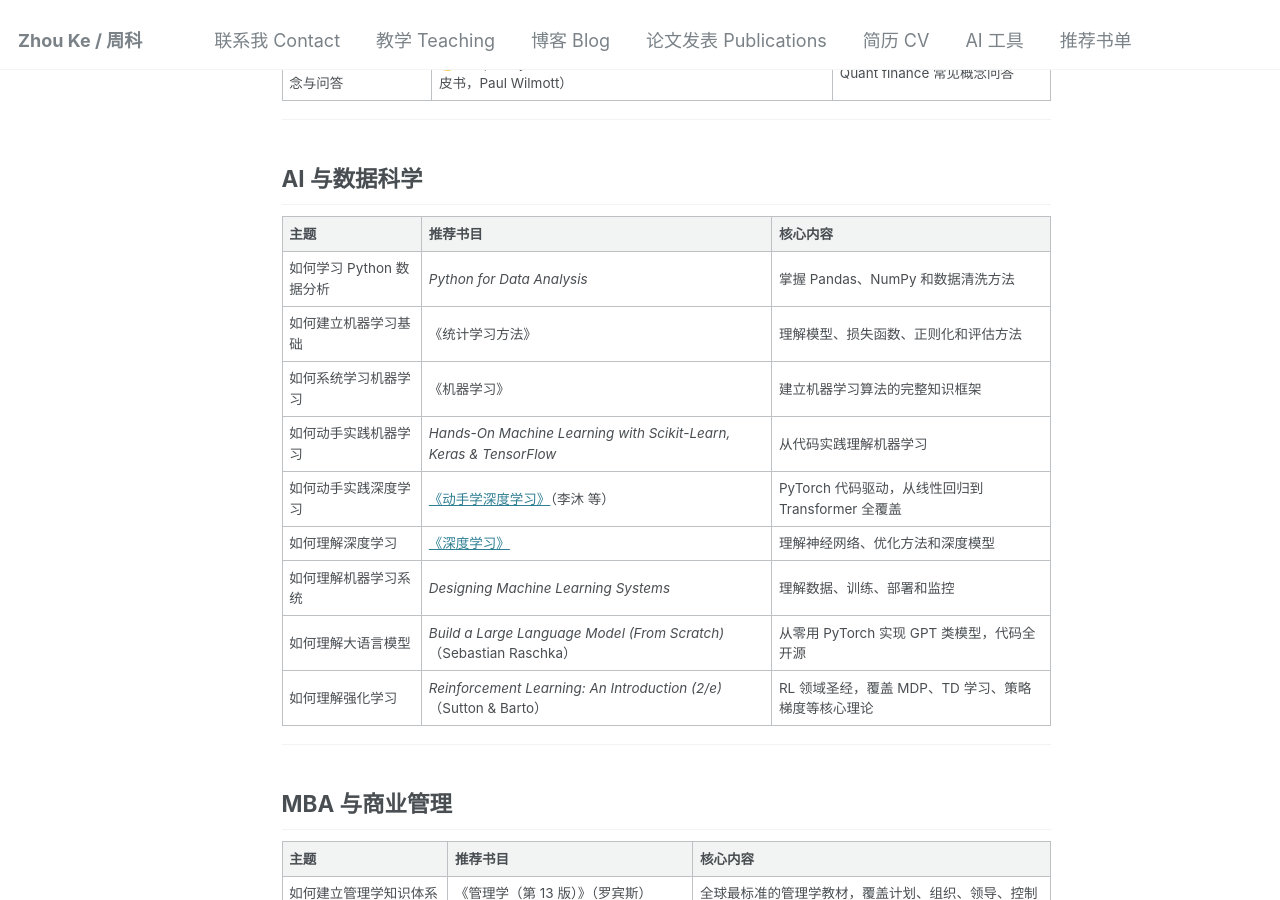
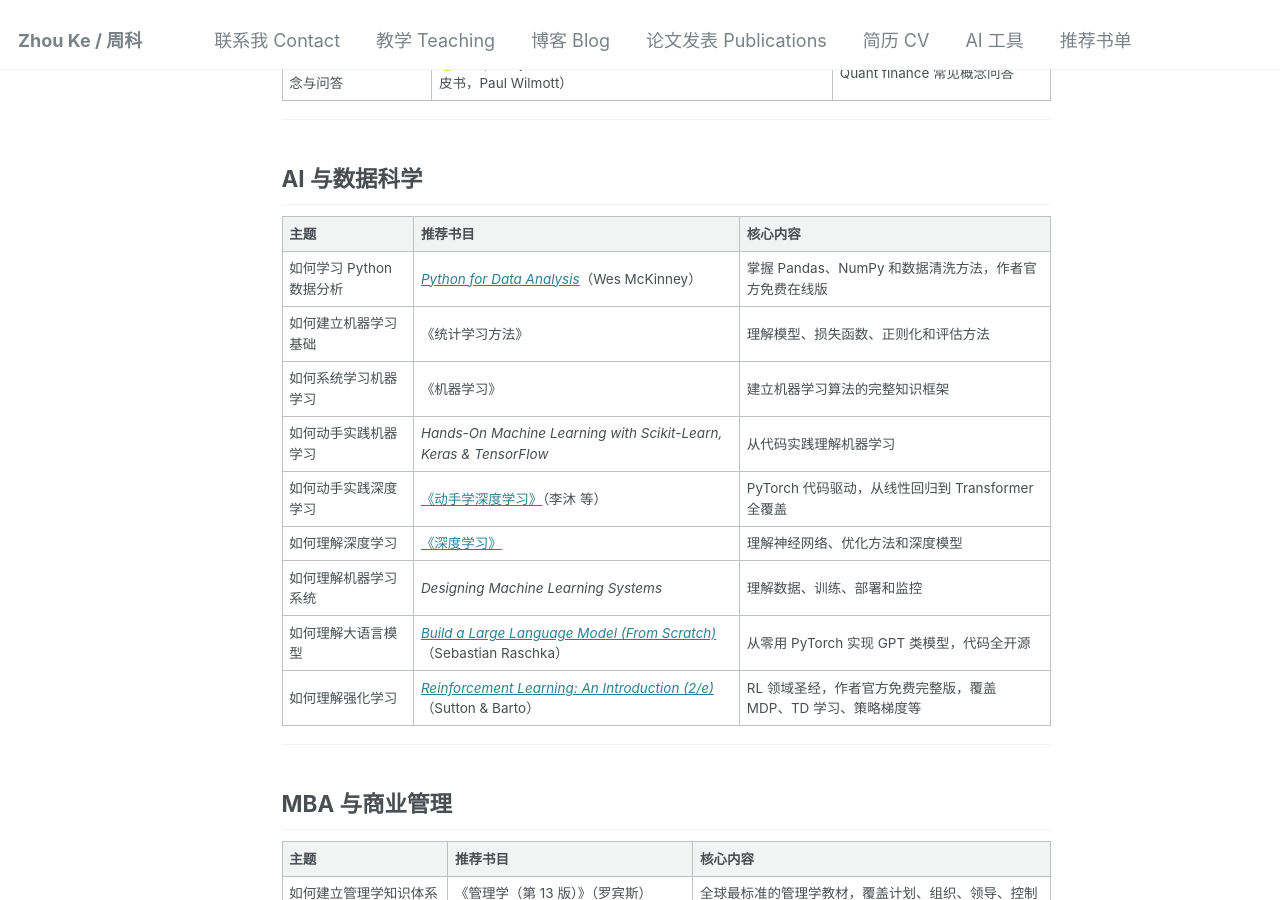
Before and after one commit to hustzhke/hustzhke.github.io, a Jekyll site: the page built from _pages/reading-list.md, in a window 1280 px wide and 900 px high, scrolled down 959 px. Built offline with Jekyll 4.4.1, drawn with Linux system fonts in a browser that asks for light colours.

Commit message:
feat: add free online links for 3 books
Python for Data Analysis (作者官网), Raschka LLM (GitHub), Sutton & Barto RL (作者官网)

```diff
--- a/_pages/reading-list.md
+++ b/_pages/reading-list.md
@@ -38,15 +38,15 @@
 
 | 主题 | 推荐书目 | 核心内容 |
 |------|----------|----------|
-| 如何学习 Python 数据分析 | *Python for Data Analysis* | 掌握 Pandas、NumPy 和数据清洗方法 |
+| 如何学习 Python 数据分析 | [*Python for Data Analysis*](https://wesmckinney.com/book/)（Wes McKinney） | 掌握 Pandas、NumPy 和数据清洗方法，作者官方免费在线版 |
 | 如何建立机器学习基础 | 《统计学习方法》 | 理解模型、损失函数、正则化和评估方法 |
 | 如何系统学习机器学习 | 《机器学习》 | 建立机器学习算法的完整知识框架 |
 | 如何动手实践机器学习 | *Hands-On Machine Learning with Scikit-Learn, Keras & TensorFlow* | 从代码实践理解机器学习 |
 | 如何动手实践深度学习 | [《动手学深度学习》](https://zh.d2l.ai/)（李沐 等） | PyTorch 代码驱动，从线性回归到 Transformer 全覆盖 |
 | 如何理解深度学习 | [《深度学习》](/books/deep-learning/) | 理解神经网络、优化方法和深度模型 |
 | 如何理解机器学习系统 | *Designing Machine Learning Systems* | 理解数据、训练、部署和监控 |
-| 如何理解大语言模型 | *Build a Large Language Model (From Scratch)*（Sebastian Raschka） | 从零用 PyTorch 实现 GPT 类模型，代码全开源 |
-| 如何理解强化学习 | *Reinforcement Learning: An Introduction (2/e)*（Sutton & Barto） | RL 领域圣经，覆盖 MDP、TD 学习、策略梯度等核心理论 |
+| 如何理解大语言模型 | [*Build a Large Language Model (From Scratch)*](https://github.com/rasbt/LLMs-from-scratch)（Sebastian Raschka） | 从零用 PyTorch 实现 GPT 类模型，代码全开源 |
+| 如何理解强化学习 | [*Reinforcement Learning: An Introduction (2/e)*](http://incompleteideas.net/book/the-book-2nd.html)（Sutton & Barto） | RL 领域圣经，作者官方免费完整版，覆盖 MDP、TD 学习、策略梯度等 |
 
 ---
 
```
